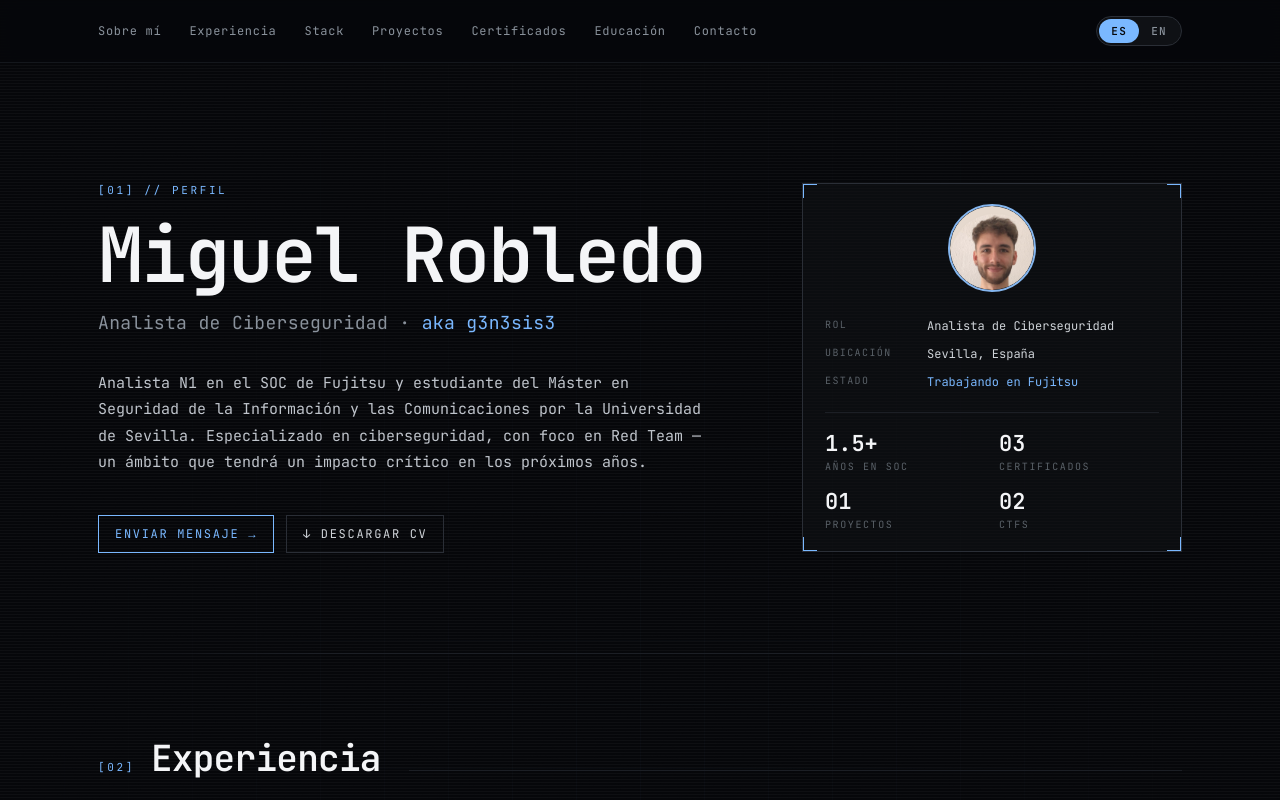
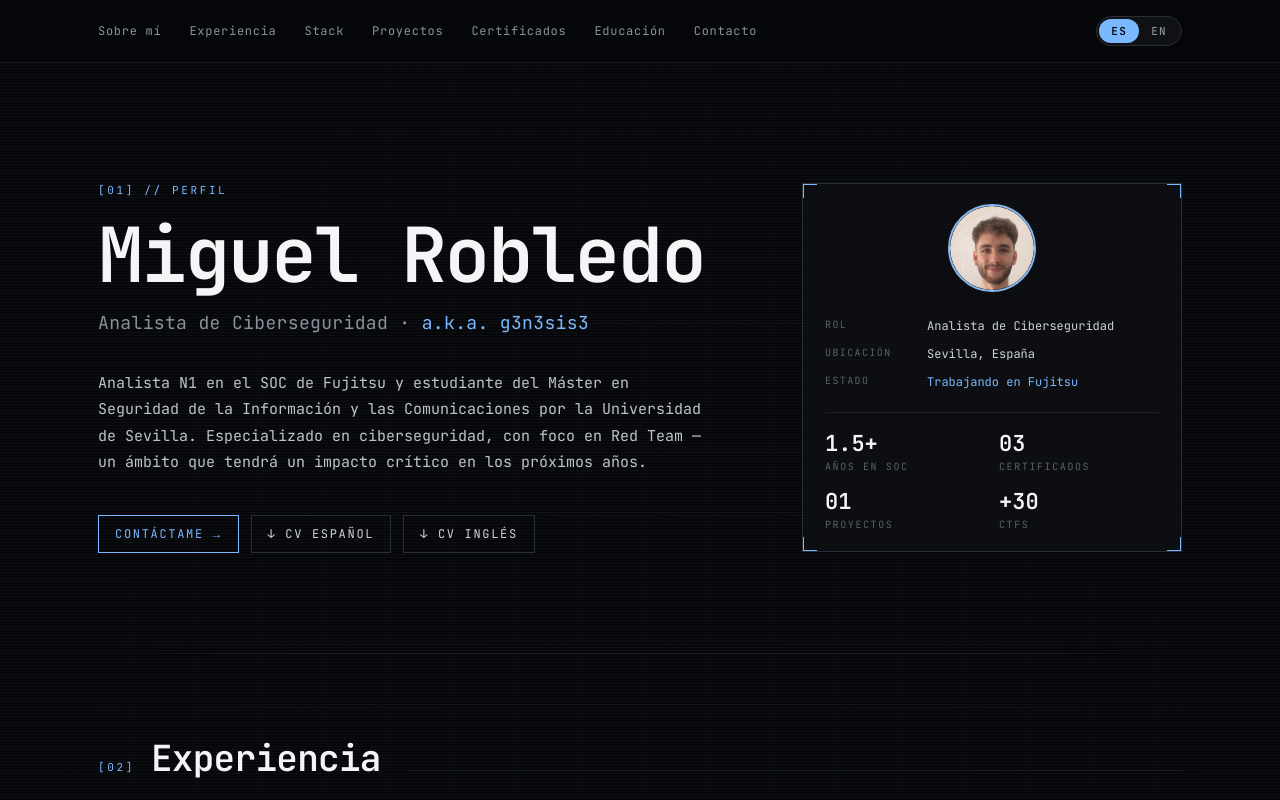
Before and after one commit to g3n3sis3/g3n3sis3.github.io, a React (Vite) app: page / in a window 1280 px wide. Shown: the top 800 px of the page. Built offline with nearby package versions, Linux system fonts and the light colour scheme.

Commit message:
feat: contact btn, +30 CTFs, a.k.a., dual CV buttons (ES/EN)

```diff
--- a/src/components/VariantA.jsx
+++ b/src/components/VariantA.jsx
@@ -103,7 +103,7 @@ export default function VariantA({ effectsIntensity = 0.5 }) {
             </h1>
             <div style={{ fontSize: 18, color: '#8a929c', marginTop: 18, letterSpacing: '0.02em' }}>
               {lang === 'es' ? D.identity.role_es : D.identity.role_en} ·{' '}
-              <span style={{ color: accent }}>aka {D.identity.handle}</span>
+              <span style={{ color: accent }}>a.k.a. {D.identity.handle}</span>
             </div>
             <p
               style={{
@@ -123,7 +123,7 @@ export default function VariantA({ effectsIntensity = 0.5 }) {
               </a>
               <a
                 href="/cv.pdf"
-                download="CV_MiguelRobledoFernandez.pdf"
+                download="CV_ES_MiguelRobledoFernandez.pdf"
                 style={{
                   fontFamily: 'inherit',
                   fontSize: 12,
@@ -135,7 +135,23 @@ export default function VariantA({ effectsIntensity = 0.5 }) {
                   textTransform: 'uppercase',
                 }}
               >
-                ↓ {t.download_cv}
+                ↓ CV {lang === 'es' ? 'Español' : 'Spanish'}
+              </a>
+              <a
+                href="/cv_en.pdf"
+                download="CV_EN_MiguelRobledoFernandez.pdf"
+                style={{
+                  fontFamily: 'inherit',
+                  fontSize: 12,
+                  letterSpacing: '0.14em',
+                  color: '#cfd3d8',
+                  border: '1px solid #2a2e36',
+                  padding: '10px 16px',
+                  textDecoration: 'none',
+                  textTransform: 'uppercase',
+                }}
+              >
+                ↓ CV {lang === 'es' ? 'Inglés' : 'English'}
               </a>
             </div>
           </div>
--- a/src/data/portfolio.json
+++ b/src/data/portfolio.json
@@ -36,7 +36,7 @@
       {
         "label_es": "CTFs",
         "label_en": "CTFs",
-        "value": "02"
+        "value": "+30"
       }
     ],
     "experience": [
@@ -227,7 +227,7 @@
       "read_post": "Leer",
       "minutes": "min",
       "contact_intro": "Abierto a oportunidades en Red Team, threat hunting y análisis de seguridad. Perfil junior con experiencia real en SOC.",
-      "send_message": "Enviar mensaje",
+      "send_message": "Contáctame",
       "encrypted": "Comunicación cifrada"
     },
     "en": {
@@ -268,7 +268,7 @@
       "read_post": "Read",
       "minutes": "min",
       "contact_intro": "Open to opportunities in Red Team, threat hunting and security analysis. Junior profile with real-world SOC experience.",
-      "send_message": "Send message",
+      "send_message": "Contact me",
       "encrypted": "Encrypted channel"
     }
   }
```
Also changed, not shown: 1 other file (tests, documents, lock files or other folders).
